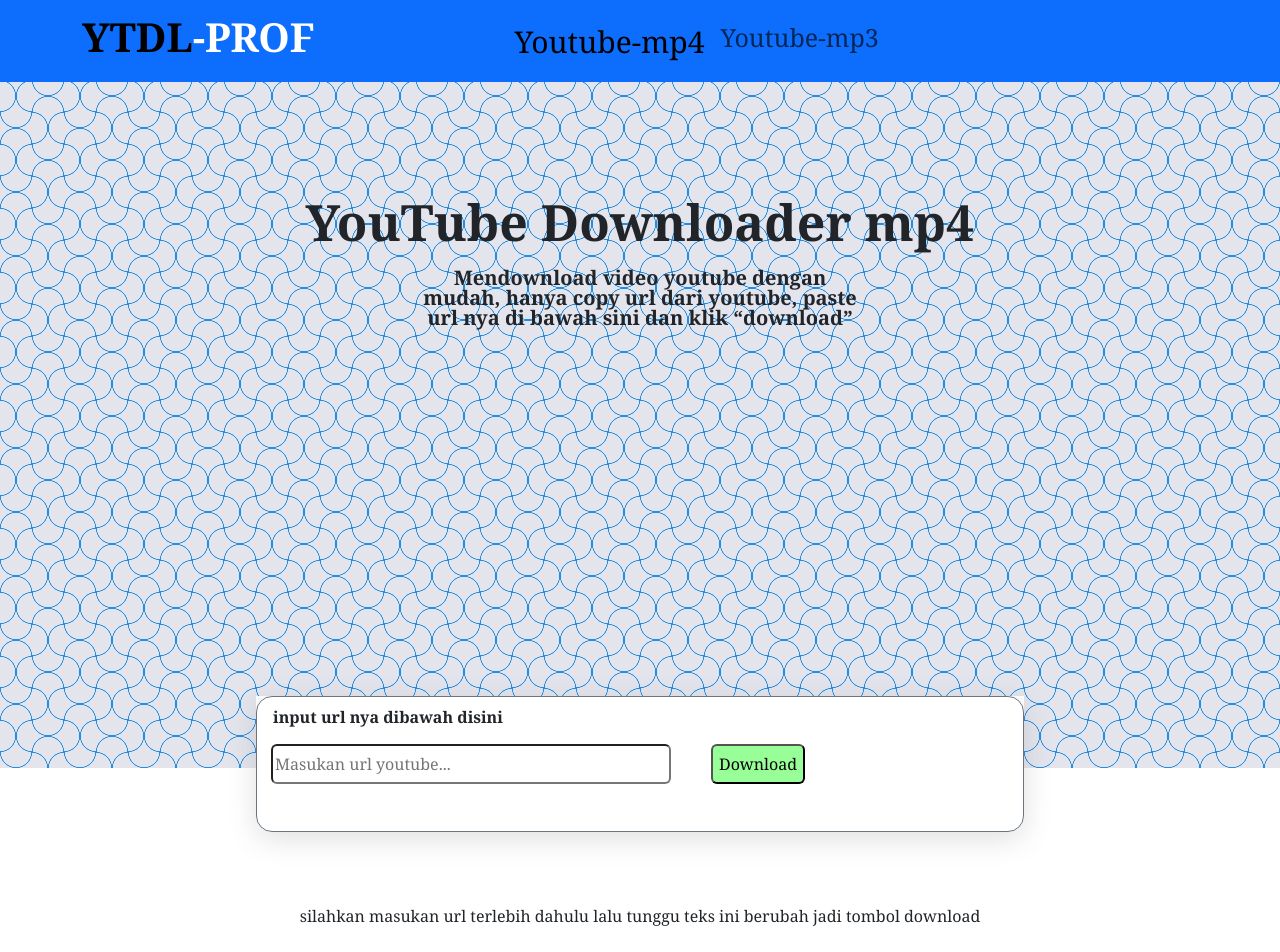
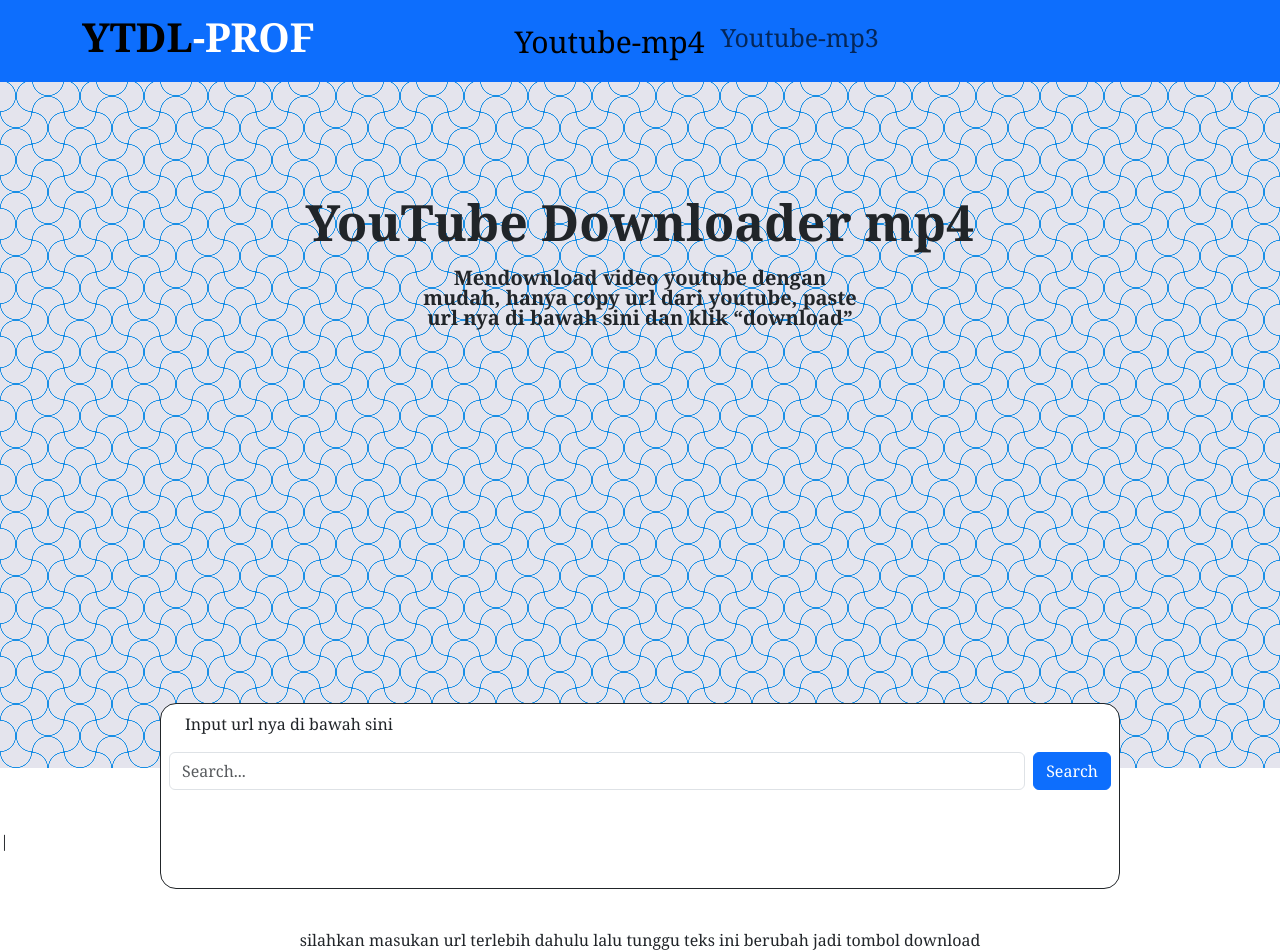
Before and after one commit to hambali-020608/website-youtube-downloader, a React (Vite) app: page / in a window 1280 px wide. Shown: the top 952 px of the page. Built offline with nearby package versions, Linux system fonts and the light colour scheme.

Commit message:
fix the code

```diff
--- a/src/App.css
+++ b/src/App.css
@@ -4,7 +4,10 @@
     margin-left: 16rem;
    position: relative;
    bottom: 4.5rem;
-   background-color: white;
+   background-color:white;
+   border-color: black;
+
+
 
 }
 
--- a/src/App.jsx
+++ b/src/App.jsx
@@ -25,11 +25,11 @@ function App() {
     return (
         <>
 
-        <Navbar>
+     <Navbar>
         <a className={`nav-link btn ${tabs === 'ytmp4' ? 'active' : ''}`} aria-current="page"  href='#' onClick={()=>setTabs("ytmp4")} style={tabs==='ytmp4'?{cursor:'pointer',fontSize:'30px'}:{}}>Youtube-mp4</a>
         <a className={`nav-link btn ${tabs === 'ytmp3' ? 'active' : ''}`} aria-current="page" href='#'  onClick={()=>setTabs("ytmp3")} style={tabs==='ytmp3'?{cursor:'pointer',fontSize:'30px'}:{}}>Youtube-mp3</a>
         </Navbar>
-        <div className='d-flex justify-content-center mt-5'>
+
        {tabs =='ytmp4' && <DownloadMp4/>}
        {tabs == 'ytmp3' && <Downloadmp3/>}
 
@@ -37,8 +37,8 @@ function App() {
 
 
 
-       </div>
-       <h4 ref={el} align="center " className='mt-5'></h4>
+
+       <h4 ref={el} align="center " style={{position:'relative',top:'14rem'}} className='mt-5'></h4>
         </>
     )
 }
--- a/src/layout/layout.jsx
+++ b/src/layout/layout.jsx
@@ -7,14 +7,21 @@ function Layout({format,children}){
 
 <>
         <HeaderFormat format={format}/>
-        <div className="input-container ">
+        <section className="border  rounded-4 position-absolute top-100 start-50 translate-middle mt-1 d-flex border-dark w-75 h-25 hg-lg-25  rounded bg-white p-2 flex-column" style={{paddingLeft:'10rem', top:''}}>
+           <p className="ms-3">Input url nya di bawah sini</p>
+        <div className=" d-flex " style={{maxWidth:''}}>
+ {children}
+  </div>
+  </section>
+
+        {/* <div className="input-container ">
         <section className="input-group border border-secondary rounded-4 hero-section">
             <b className="ms-3 mt-2">input url nya dibawah disini</b>
             <div className="section-div" >
   {children}
     </div>
 </section>
-</div>
+</div> */}
 </>
 
 
--- a/src/pages/downloadmp3.jsx
+++ b/src/pages/downloadmp3.jsx
@@ -30,6 +30,7 @@ function Downloadmp3(){
 
            <div>
       <Layout format="mp3">
+
       <input type="text" className=" me-2 rounded-2 input" placeholder="Masukan url youtube..." value={url} onChange={handleinput} aria-label="Recipient's username" aria-describedby="button-addon2"/>
 <button className=" rounded-2" type="button" id="button-addon2" onClick={download} style={{
 
--- a/src/pages/downloadmp4.jsx
+++ b/src/pages/downloadmp4.jsx
@@ -7,7 +7,7 @@ import axios from "axios"
 
 function Downloadmp4(){
     const [url,setUrl] = useState("")
-    const [link,setLink]=useState(<p align="center" >silahkan masukan url terlebih dahulu lalu tunggu teks ini berubah jadi tombol download</p>)
+    const [link,setLink]=useState(<p align="center" style={{position:'relative',top:'10rem'}} >silahkan masukan url terlebih dahulu lalu tunggu teks ini berubah jadi tombol download</p>)
     function handleinput(e){
         setUrl(e.target.value)
 
@@ -26,19 +26,17 @@ function Downloadmp4(){
         // const fileName = contentDisposition
         //         ? contentDisposition.split('filename=')[1].replace(/"/g, '')
         //         : 'download.mp4';
-                setLink(<a href={data.data.mp4} className='btn btn-danger ms-5'>Download!!!</a>)
+                setLink(<a href={data.data.mp4} className='btn btn-danger ms-5' style={{position:'relative',top:'10rem'}}>Download!!!</a>)
     }
 
 
     return(
-    <div>
+    <div className="position-relative" style={{top:'3rem'}}>
 
-<Layout format="mp4">
+ <Layout format="mp4">
+ <input type="text" className="form-control me-2" placeholder="Search..." value={url} onChange={handleinput}  />
+ <button className="btn btn-primary" type="button" onClick={download}>Search</button>
 
-
-  <input type="text" className=" me-2 rounded-2 input" placeholder="Masukan url youtube..." value={url} onChange={handleinput} aria-label="Recipient's username" aria-describedby="button-addon2"/>
-<button className=" rounded-2" type="button" id="button-addon2" onClick={download} style={{
-    }}>Download</button>
 </Layout>
 
 {link}
--- a/src/pages/testing.jsx
+++ b/src/pages/testing.jsx
@@ -12,7 +12,7 @@ function DownloadComponent() {
     };
 
     return (
-        <div style={{ padding: '20px' }}>
+        <div style={{ padding: '20px' }} top>
             <h1>YouTube Video Downloader</h1>
             <input
                 type="text"
```
